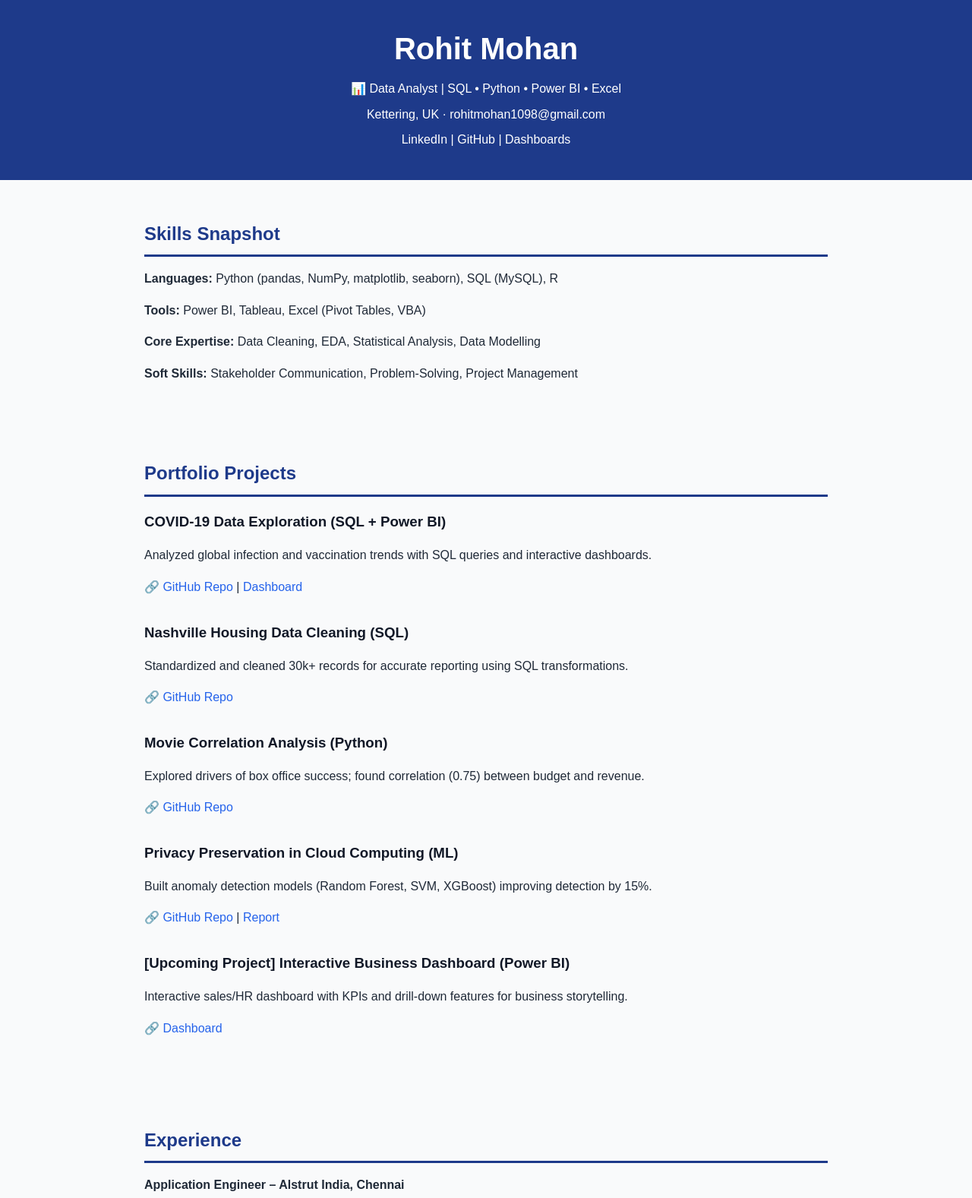
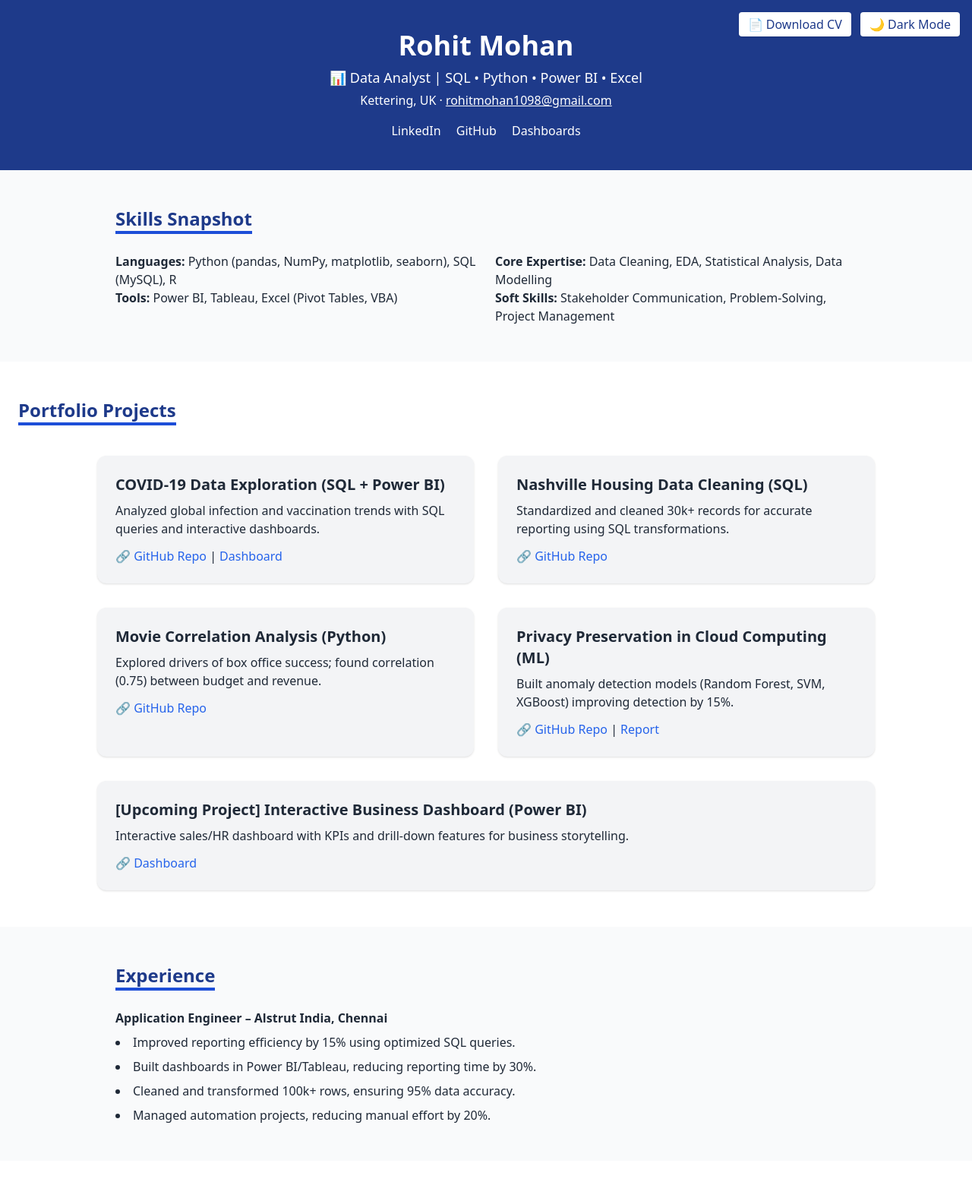
Before and after one commit to RohitMohan-DA/portfolio, a plain HTML site: page index.html in a window 1280 px wide. Shown: the top 1577 px of the page at 76% size. Drawn offline with nearby package versions, Linux system fonts and the light colour scheme.

Commit message:
Update index.html

```diff
--- a/index.html
+++ b/index.html
@@ -1,124 +1,104 @@
 <!DOCTYPE html>
-<html lang="en">
+<html lang="en" class="transition-colors duration-500">
 <head>
-  <meta charset="UTF-8">
-  <meta name="viewport" content="width=device-width, initial-scale=1.0">
+  <meta charset="UTF-8" />
+  <meta name="viewport" content="width=device-width, initial-scale=1.0" />
   <title>Rohit Mohan – Data Analyst Portfolio</title>
-  <style>
-    body {
-      font-family: Arial, sans-serif;
-      margin: 0;
-      padding: 0;
-      line-height: 1.6;
-      background-color: #f9fafb;
-      color: #1f2937;
-    }
-    header {
-      background: #1e3a8a;
-      color: white;
-      padding: 2rem 1rem;
-      text-align: center;
-    }
-    header h1 {
-      margin: 0;
-      font-size: 2.5rem;
-    }
-    header p {
-      margin: 0.5rem 0;
-    }
-    section {
-      max-width: 900px;
-      margin: auto;
-      padding: 2rem 1rem;
-    }
-    h2 {
-      border-bottom: 3px solid #1e3a8a;
-      padding-bottom: 0.5rem;
-      margin-bottom: 1rem;
-      color: #1e3a8a;
-    }
-    .project {
-      margin-bottom: 2rem;
-    }
-    .project h3 {
-      margin-bottom: 0.3rem;
-      color: #111827;
-    }
-    a {
-      color: #2563eb;
-      text-decoration: none;
-    }
-    a:hover {
-      text-decoration: underline;
-    }
-    footer {
-      background: #1e3a8a;
-      color: white;
-      text-align: center;
-      padding: 1rem;
-      margin-top: 2rem;
-    }
-  </style>
+  <script src="https://cdn.tailwindcss.com"></script>
+  <script>
+    tailwind.config = { darkMode: 'class' }
+  </script>
 </head>
-<body>
+<body class="bg-gray-50 text-gray-800 font-sans dark:bg-gray-900 dark:text-gray-200">
 
-<header>
-  <h1>Rohit Mohan</h1>
-  <p>📊 Data Analyst | SQL • Python • Power BI • Excel</p>
-  <p>Kettering, UK · <a href="mailto:rohitmohan1098@gmail.com" style="color:white;">rohitmohan1098@gmail.com</a></p>
-  <p>
-    <a href="https://www.linkedin.com/in/rohit-mohan-ca10" style="color:white;">LinkedIn</a> |
-    <a href="#" style="color:white;">GitHub</a> |
-    <a href="#" style="color:white;">Dashboards</a>
+  <!-- Header -->
+  <header class="bg-blue-900 dark:bg-blue-800 text-white text-center py-10 relative">
+    <h1 class="text-4xl font-bold">Rohit Mohan</h1>
+    <p class="mt-2 text-lg">📊 Data Analyst | SQL • Python • Power BI • Excel</p>
+    <p class="mt-1">Kettering, UK ·
+      <a href="mailto:rohitmohan1098@gmail.com" class="underline">rohitmohan1098@gmail.com</a>
     </p>
+    <div class="mt-4 space-x-4">
+      <a href="https://www.linkedin.com/in/rohit-mohan-ca10" class="hover:underline">LinkedIn</a>
+      <a href="#" class="hover:underline">GitHub</a>
+      <a href="#" class="hover:underline">Dashboards</a>
+    </div>
+
+    <!-- Buttons -->
+    <div class="absolute top-4 right-4 flex gap-3">
+      <!-- CV Download -->
+      <a href="Rohit_CV.pdf" download
+         class="bg-white text-blue-900 dark:bg-gray-700 dark:text-white px-3 py-1 rounded shadow hover:scale-105 transition">
+        📄 Download CV
+      </a>
+      <!-- Dark Mode Toggle -->
+      <button id="theme-toggle"
+         class="bg-white text-blue-900 dark:bg-gray-700 dark:text-white px-3 py-1 rounded shadow hover:scale-105 transition">
+        🌙 Dark Mode
+      </button>
+    </div>
   </header>
 
-<section>
-  <h2>Skills Snapshot</h2>
+  <!-- Skills -->
+  <section class="max-w-5xl mx-auto py-12 px-6">
+    <h2 class="text-2xl font-bold text-blue-900 dark:text-blue-400 border-b-4 border-blue-700 inline-block mb-6">Skills Snapshot</h2>
+    <div class="grid sm:grid-cols-2 gap-6">
+      <div>
         <p><strong>Languages:</strong> Python (pandas, NumPy, matplotlib, seaborn), SQL (MySQL), R</p>
         <p><strong>Tools:</strong> Power BI, Tableau, Excel (Pivot Tables, VBA)</p>
+      </div>
+      <div>
         <p><strong>Core Expertise:</strong> Data Cleaning, EDA, Statistical Analysis, Data Modelling</p>
         <p><strong>Soft Skills:</strong> Stakeholder Communication, Problem-Solving, Project Management</p>
-</section>
-
-<section>
-  <h2>Portfolio Projects</h2>
-
-  <div class="project">
-    <h3>COVID-19 Data Exploration (SQL + Power BI)</h3>
-    <p>Analyzed global infection and vaccination trends with SQL queries and interactive dashboards.</p>
-    <p>🔗 <a href="#">GitHub Repo</a> | <a href="#">Dashboard</a></p>
       </div>
-
-  <div class="project">
-    <h3>Nashville Housing Data Cleaning (SQL)</h3>
-    <p>Standardized and cleaned 30k+ records for accurate reporting using SQL transformations.</p>
-    <p>🔗 <a href="#">GitHub Repo</a></p>
-  </div>
-
-  <div class="project">
-    <h3>Movie Correlation Analysis (Python)</h3>
-    <p>Explored drivers of box office success; found correlation (0.75) between budget and revenue.</p>
-    <p>🔗 <a href="#">GitHub Repo</a></p>
-  </div>
-
-  <div class="project">
-    <h3>Privacy Preservation in Cloud Computing (ML)</h3>
-    <p>Built anomaly detection models (Random Forest, SVM, XGBoost) improving detection by 15%.</p>
-    <p>🔗 <a href="#">GitHub Repo</a> | <a href="#">Report</a></p>
-  </div>
-
-  <div class="project">
-    <h3>[Upcoming Project] Interactive Business Dashboard (Power BI)</h3>
-    <p>Interactive sales/HR dashboard with KPIs and drill-down features for business storytelling.</p>
-    <p>🔗 <a href="#">Dashboard</a></p>
     </div>
   </section>
 
-<section>
-  <h2>Experience</h2>
-  <p><strong>Application Engineer – Alstrut India, Chennai</strong></p>
-  <ul>
+  <!-- Projects -->
+  <section class="bg-white dark:bg-gray-800 py-12 px-6">
+    <h2 class="text-2xl font-bold text-blue-900 dark:text-blue-400 border-b-4 border-blue-700 inline-block mb-10">Portfolio Projects</h2>
+    <div class="grid md:grid-cols-2 gap-8 max-w-5xl mx-auto">
+
+      <div class="bg-gray-100 dark:bg-gray-700 p-6 rounded-xl shadow hover:shadow-lg transition">
+        <h3 class="text-xl font-semibold mb-2">COVID-19 Data Exploration (SQL + Power BI)</h3>
+        <p class="mb-3">Analyzed global infection and vaccination trends with SQL queries and interactive dashboards.</p>
+        <p>🔗 <a href="#" class="text-blue-600 dark:text-blue-400 hover:underline">GitHub Repo</a> |
+           <a href="#" class="text-blue-600 dark:text-blue-400 hover:underline">Dashboard</a></p>
+      </div>
+
+      <div class="bg-gray-100 dark:bg-gray-700 p-6 rounded-xl shadow hover:shadow-lg transition">
+        <h3 class="text-xl font-semibold mb-2">Nashville Housing Data Cleaning (SQL)</h3>
+        <p class="mb-3">Standardized and cleaned 30k+ records for accurate reporting using SQL transformations.</p>
+        <p>🔗 <a href="#" class="text-blue-600 dark:text-blue-400 hover:underline">GitHub Repo</a></p>
+      </div>
+
+      <div class="bg-gray-100 dark:bg-gray-700 p-6 rounded-xl shadow hover:shadow-lg transition">
+        <h3 class="text-xl font-semibold mb-2">Movie Correlation Analysis (Python)</h3>
+        <p class="mb-3">Explored drivers of box office success; found correlation (0.75) between budget and revenue.</p>
+        <p>🔗 <a href="#" class="text-blue-600 dark:text-blue-400 hover:underline">GitHub Repo</a></p>
+      </div>
+
+      <div class="bg-gray-100 dark:bg-gray-700 p-6 rounded-xl shadow hover:shadow-lg transition">
+        <h3 class="text-xl font-semibold mb-2">Privacy Preservation in Cloud Computing (ML)</h3>
+        <p class="mb-3">Built anomaly detection models (Random Forest, SVM, XGBoost) improving detection by 15%.</p>
+        <p>🔗 <a href="#" class="text-blue-600 dark:text-blue-400 hover:underline">GitHub Repo</a> |
+           <a href="#" class="text-blue-600 dark:text-blue-400 hover:underline">Report</a></p>
+      </div>
+
+      <div class="bg-gray-100 dark:bg-gray-700 p-6 rounded-xl shadow hover:shadow-lg transition md:col-span-2">
+        <h3 class="text-xl font-semibold mb-2">[Upcoming Project] Interactive Business Dashboard (Power BI)</h3>
+        <p class="mb-3">Interactive sales/HR dashboard with KPIs and drill-down features for business storytelling.</p>
+        <p>🔗 <a href="#" class="text-blue-600 dark:text-blue-400 hover:underline">Dashboard</a></p>
+      </div>
+
+    </div>
+  </section>
+
+  <!-- Experience -->
+  <section class="max-w-5xl mx-auto py-12 px-6">
+    <h2 class="text-2xl font-bold text-blue-900 dark:text-blue-400 border-b-4 border-blue-700 inline-block mb-6">Experience</h2>
+    <h3 class="font-semibold">Application Engineer – Alstrut India, Chennai</h3>
+    <ul class="list-disc list-inside space-y-2 mt-2">
       <li>Improved reporting efficiency by 15% using optimized SQL queries.</li>
       <li>Built dashboards in Power BI/Tableau, reducing reporting time by 30%.</li>
       <li>Cleaned and transformed 100k+ rows, ensuring 95% data accuracy.</li>
@@ -126,15 +106,39 @@
     </ul>
   </section>
 
-<section>
-  <h2>Education</h2>
+  <!-- Education -->
+  <section class="bg-white dark:bg-gray-800 py-12 px-6">
+    <h2 class="text-2xl font-bold text-blue-900 dark:text-blue-400 border-b-4 border-blue-700 inline-block mb-6">Education</h2>
     <p><strong>MSc, Information Technology with Project Management</strong> – University of the West of Scotland, London</p>
     <p><strong>BE, Electrical & Electronics Engineering</strong> – RMK Engineering College, Chennai</p>
   </section>
 
-<footer>
+  <!-- Footer -->
+  <footer class="bg-blue-900 dark:bg-blue-800 text-white text-center py-6">
     <p>© 2025 Rohit Mohan | Data Analyst Portfolio</p>
   </footer>
 
+  <!-- Dark Mode Script -->
+  <script>
+    const toggleBtn = document.getElementById('theme-toggle');
+    const html = document.documentElement;
+
+    if (localStorage.getItem('theme') === 'dark') {
+      html.classList.add('dark');
+      toggleBtn.textContent = '☀️ Light Mode';
+    }
+
+    toggleBtn.addEventListener('click', () => {
+      html.classList.toggle('dark');
+      if (html.classList.contains('dark')) {
+        toggleBtn.textContent = '☀️ Light Mode';
+        localStorage.setItem('theme', 'dark');
+      } else {
+        toggleBtn.textContent = '🌙 Dark Mode';
+        localStorage.setItem('theme', 'light');
+      }
+    });
+  </script>
+
 </body>
 </html>
```
Lines whose indentation alone changed are shown as unchanged.
